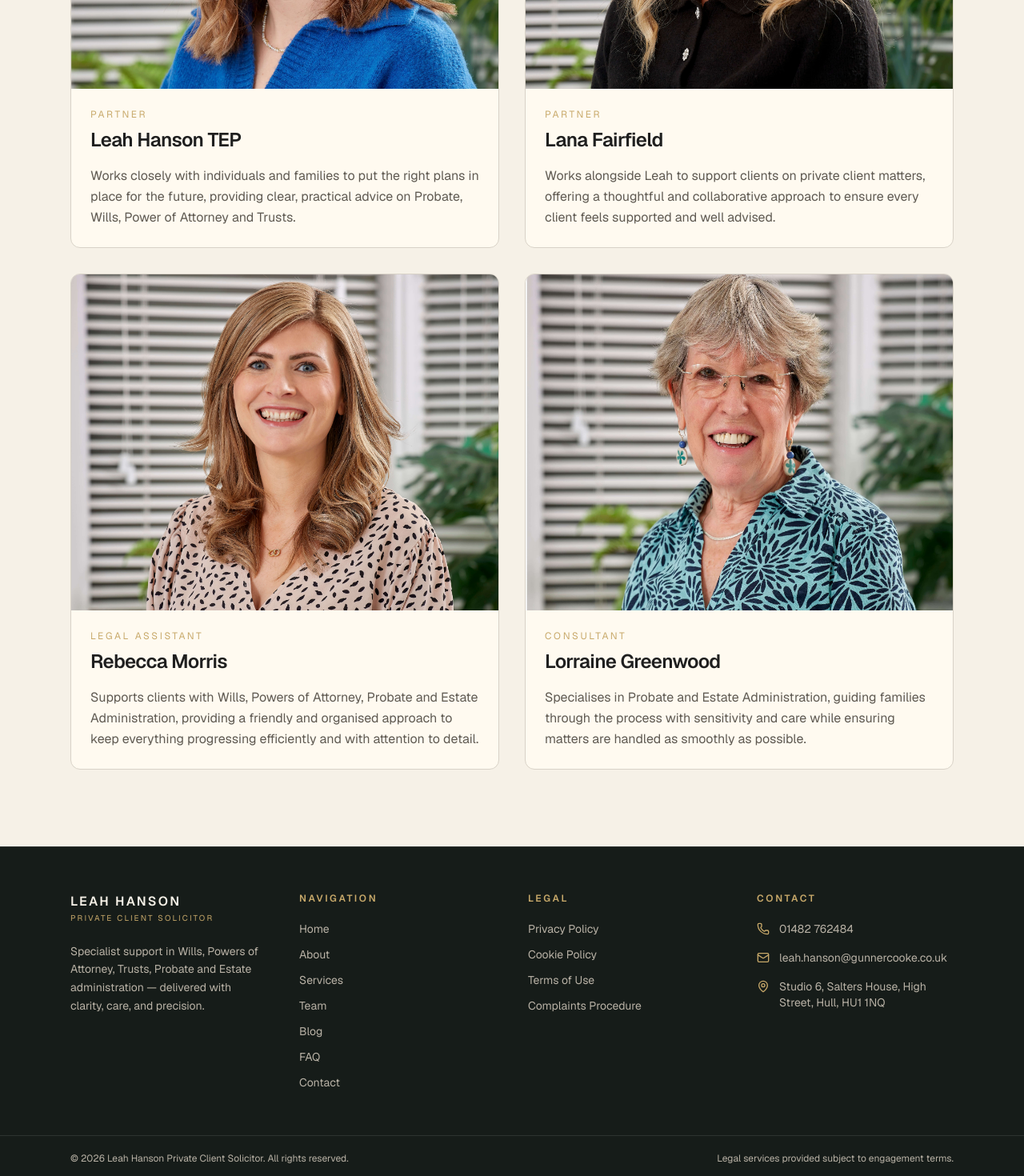
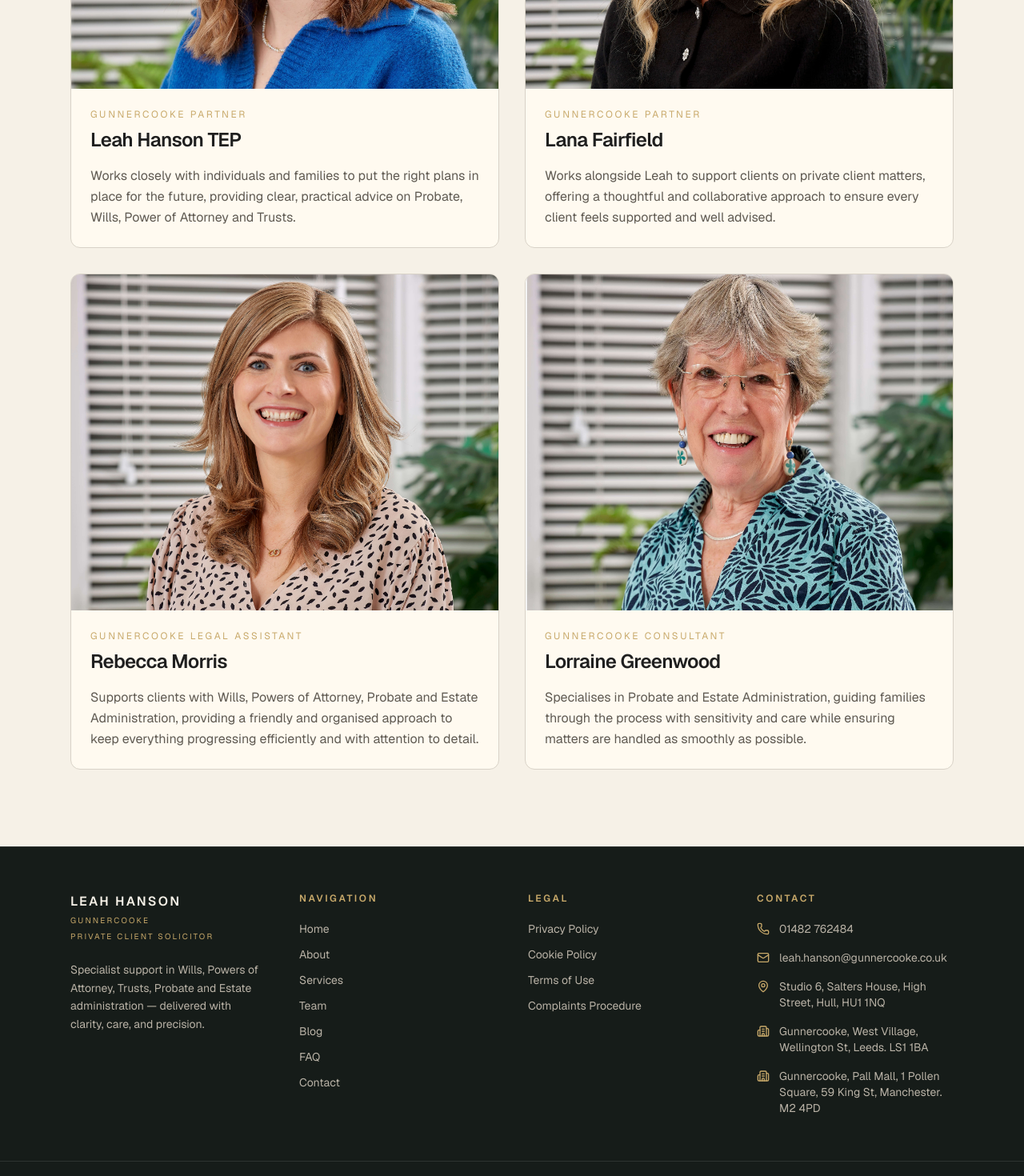
Before and after one commit to dukeman8/leah-website, a Next.js app: page /team in a window 1280 px wide. Shown: the part 880-2350 px from the top of the page at 80% size. Built offline with nearby package versions, Linux system fonts and the light colour scheme.

Commit message:
Update Gunnercooke branding and footer offices

```diff
--- a/app/about/page.tsx
+++ b/app/about/page.tsx
@@ -94,7 +94,7 @@ export default function AboutPage() {
             </p>
 
             <h2 className="mt-3 text-2xl font-semibold tracking-tight">
-              Leah and her Team are qualified solicitors who specialise in private client law
+              Working as part of Gunnercooke, Leah and her Team are qualified solicitors who specialise in private client law
             </h2>
 
             <p className="mt-5 text-[#b9b2a6] leading-relaxed max-w-3xl">
--- a/app/team/page.tsx
+++ b/app/team/page.tsx
@@ -3,28 +3,28 @@ import Image from "next/image";
 const teamMembers = [
   {
     name: "Leah Hanson TEP",
-    title: "Partner",
+    title: "Gunnercooke Partner",
     role: "Works closely with individuals and families to put the right plans in place for the future, providing clear, practical advice on Probate, Wills, Power of Attorney and Trusts.",
     image: "/images/team-1.jpg",
     position: "object-[50%_15%]",
   },
   {
     name: "Lana Fairfield",
-    title: "Partner",
+    title: "Gunnercooke Partner",
     role: "Works alongside Leah to support clients on private client matters, offering a thoughtful and collaborative approach to ensure every client feels supported and well advised.",
     image: "/images/team-2.jpg",
     position: "object-[50%_30%]",
   },
   {
     name: "Rebecca Morris",
-    title: "Legal Assistant",
+    title: "Gunnercooke Legal Assistant",
     role: "Supports clients with Wills, Powers of Attorney, Probate and Estate Administration, providing a friendly and organised approach to keep everything progressing efficiently and with attention to detail.",
     image: "/images/team-3.jpg",
     position: "object-[50%_30%]",
   },
   {
     name: "Lorraine Greenwood",
-    title: "Consultant",
+    title: "Gunnercooke Consultant",
     role: "Specialises in Probate and Estate Administration, guiding families through the process with sensitivity and care while ensuring matters are handled as smoothly as possible.",
     image: "/images/team-4.jpg",
     position: "object-[50%_25%]",
--- a/components/Footer.tsx
+++ b/components/Footer.tsx
@@ -1,5 +1,5 @@
 import Link from "next/link";
-import { Mail, MapPin, Phone } from "lucide-react";
+import { Building2, Mail, MapPin, Phone } from "lucide-react";
 
 const navLinks = [
   { href: "/", label: "Home" },
@@ -33,8 +33,9 @@ export default function Footer() {
               Leah Hanson
             </span>
 
-            <span className="mt-1 block text-[10px] tracking-[0.22em] uppercase text-[#c8a96a]">
-              Private Client Solicitor
+            <span className="mt-1 block text-[10px] leading-relaxed tracking-[0.22em] uppercase text-[#c8a96a]">
+              <span className="block">Gunnercooke</span>
+              <span className="mt-1 block">Private Client Solicitor</span>
             </span>
 
           </Link>
@@ -129,6 +130,24 @@ export default function Footer() {
               <span>Studio 6, Salters House, High Street, Hull, HU1 1NQ</span>
             </p>
 
+            <p className="flex gap-3">
+              <Building2
+                size={16}
+                className="mt-0.5 shrink-0 text-[#c8a96a]"
+              />
+
+              <span>Gunnercooke, West Village, Wellington St, Leeds. LS1 1BA</span>
+            </p>
+
+            <p className="flex gap-3">
+              <Building2
+                size={16}
+                className="mt-0.5 shrink-0 text-[#c8a96a]"
+              />
+
+              <span>Gunnercooke, Pall Mall, 1 Pollen Square, 59 King St, Manchester. M2 4PD</span>
+            </p>
+
           </div>
 
         </div>
@@ -141,7 +160,7 @@ export default function Footer() {
         <div className="max-w-6xl mx-auto px-6 py-5 text-xs text-[#b9b2a6] flex flex-col md:flex-row justify-between gap-2">
 
           <p>
-            © {new Date().getFullYear()} Leah Hanson Private Client Solicitor. All rights reserved.
+            © {new Date().getFullYear()} Leah Hanson Private Client Solicitor at Gunnercooke. All rights reserved.
           </p>
 
           <p>
--- a/components/Header.tsx
+++ b/components/Header.tsx
@@ -38,7 +38,7 @@ export default function Header() {
           </span>
 
           <span className="mt-1 block text-[10px] tracking-[0.22em] uppercase text-[#c8a96a]">
-            Private Client Solicitor
+            Private Client Solicitor at Gunnercooke
           </span>
         </Link>
 
--- a/components/HeroSection.tsx
+++ b/components/HeroSection.tsx
@@ -25,7 +25,7 @@ export default function HeroSection() {
         {/* TEXT */}
         <div>
           <p className="text-xs uppercase tracking-[0.22em] text-[#c8a96a]">
-            Leah Hanson • Private Client Solicitor
+            Leah Hanson • Private Client Solicitor at Gunnercooke
           </p>
 
           <h1 className="mt-4 text-4xl md:text-6xl font-semibold leading-tight tracking-tight text-[#f5f0e6]">
```
